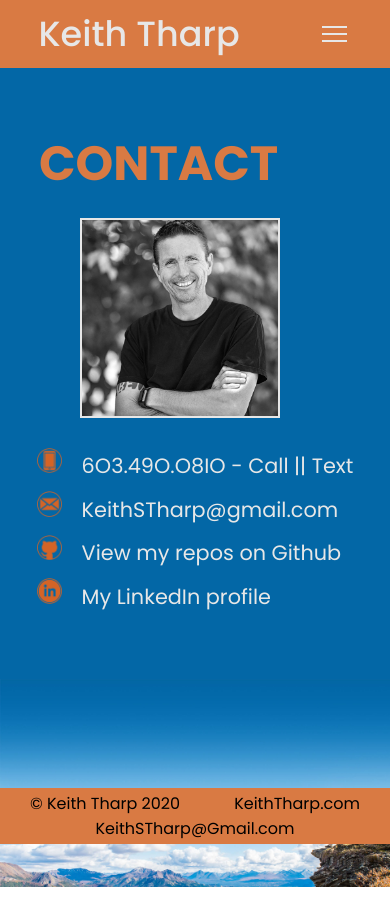
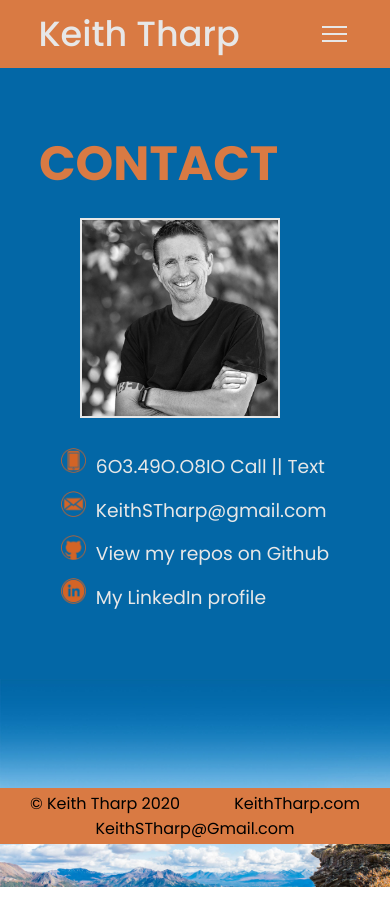
Before and after one commit to keiththarp/Portfolio-Reaction, a React (Create React App) app: page /Portfolio-Reaction/contact in a window 390 px wide. Built offline with nearby package versions, Linux system fonts and the light colour scheme.

Commit message:
Adjust contact for 🚗  &  🔨 build 🏠

```diff
--- a/src/App.css
+++ b/src/App.css
@@ -327,13 +327,13 @@ section.footer-section {
   }
   /* Contact Styles */
   .contact-list a, span {
-    font-size: 1em;
+    font-size: .9em;
     font-weight: 400;
   }
 
   img.contact-icon {
     width: 25px;
-    margin-right: 20px;
+    margin-right: 10px;
   }
 
 }
--- a/src/views/Contact.tsx
+++ b/src/views/Contact.tsx
@@ -9,7 +9,7 @@ export default function Contact() {
       <div className="view-container">
         <img className="contact-photo" alt="Keith Tharp" src="./images/keith-tharp.jpg" />
         <ul className="contact-list">
-          <li><span><img className="contact-icon" src="./images/phone.png" alt="phone icon" />6O3.49O.O8IO - Call || Text</span></li>
+          <li><span><img className="contact-icon" src="./images/phone.png" alt="phone icon" />6O3.49O.O8IO Call || Text</span></li>
           <li><span><img className="contact-icon" src="./images/mail.png" alt="email icon" />KeithSTharp@gmail.com</span></li>
           <li><a href="https://github.com/keiththarp"><img className="contact-icon" src="./images/github-icon.png" alt="github icon" />View my repos on Github</a></li>
           <li><a href="https://www.linkedin.com/in/keithstharp/"><img className="contact-icon" src="./images/linkedIn.png" alt="linkedIn icon" />My LinkedIn profile</a></li>
```
Also changed, not shown: 9 other files (tests, documents, lock files or other folders).
